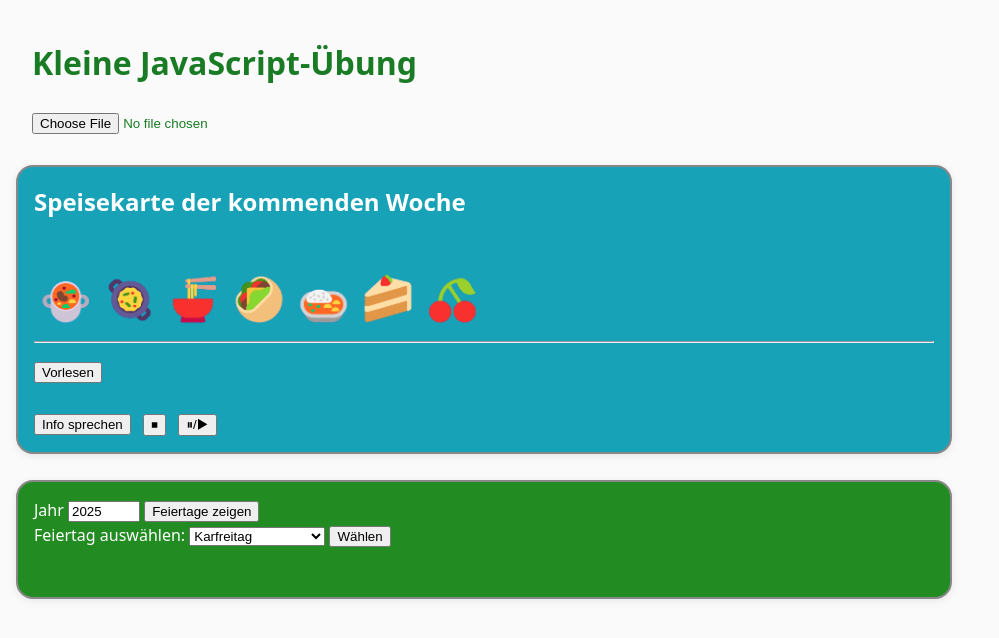
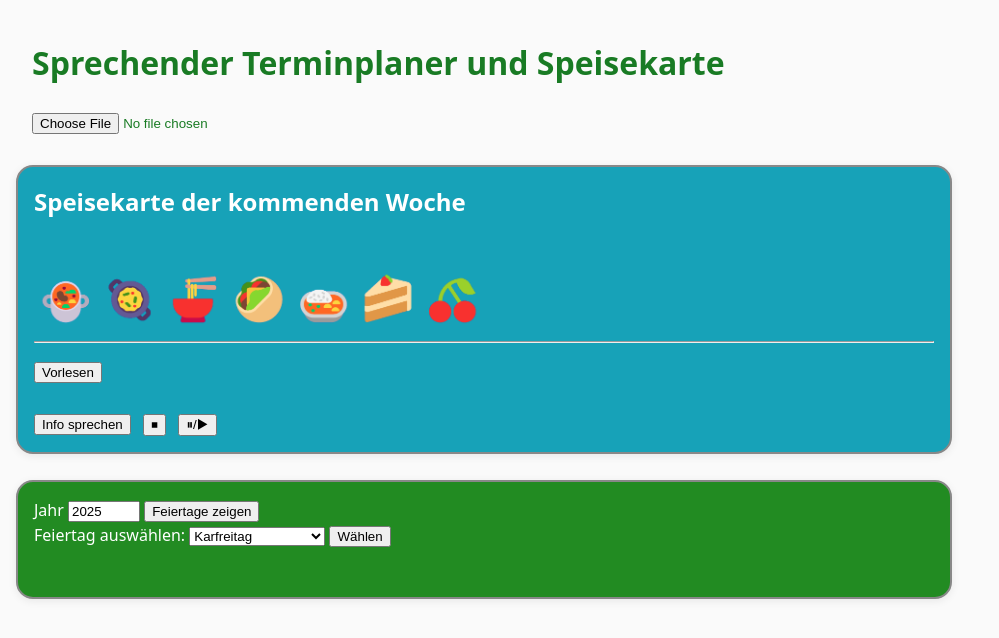
Before and after one commit to DGrothe-PhD/JsMenuBoard, a plain HTML site: page index.html in a window 1280 px wide. Shown: the whole page, without its empty margins (0-999 px from the left). Drawn offline with nearby package versions, Linux system fonts and the light colour scheme.

Commit message:
say what it is

```diff
--- a/index.html
+++ b/index.html
@@ -10,7 +10,7 @@
   </head>
   <body>
     <div class="container">
-    <h1>Kleine JavaScript-Übung</h1>
+    <h1>Sprechender Terminplaner und Speisekarte</h1>
     <script src="https://code.jquery.com/jquery-3.2.1.slim.min.js" integrity="sha384-KJ3o2DKtIkvYIK3UENzmM7KCkRr/rE9/Qpg6aAZGJwFDMVNA/GpGFF93hXpG5KkN" crossorigin="anonymous"></script>
     <input type="file" onchange="loadFile(this.files[0])">
     <br>
```
